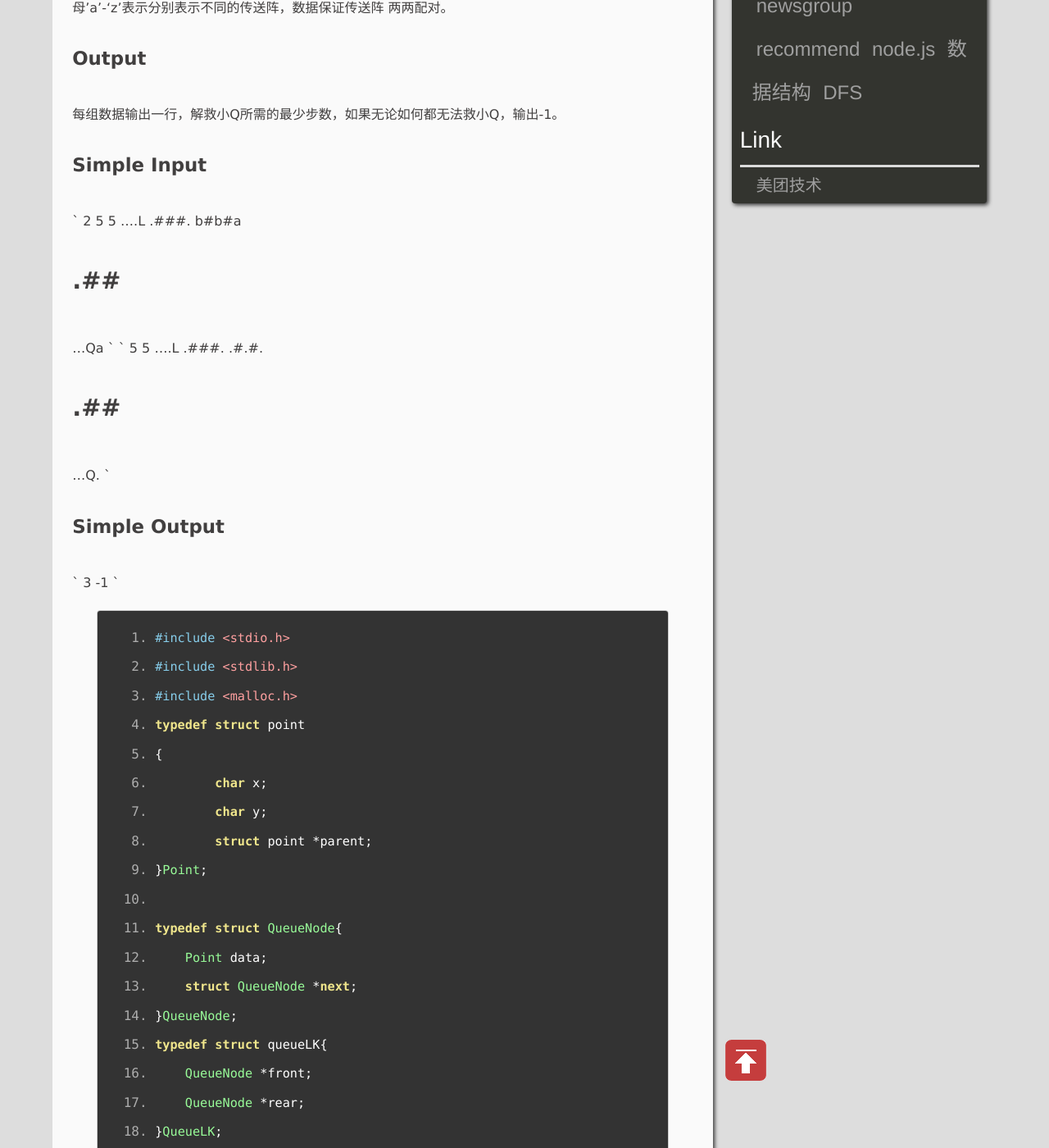
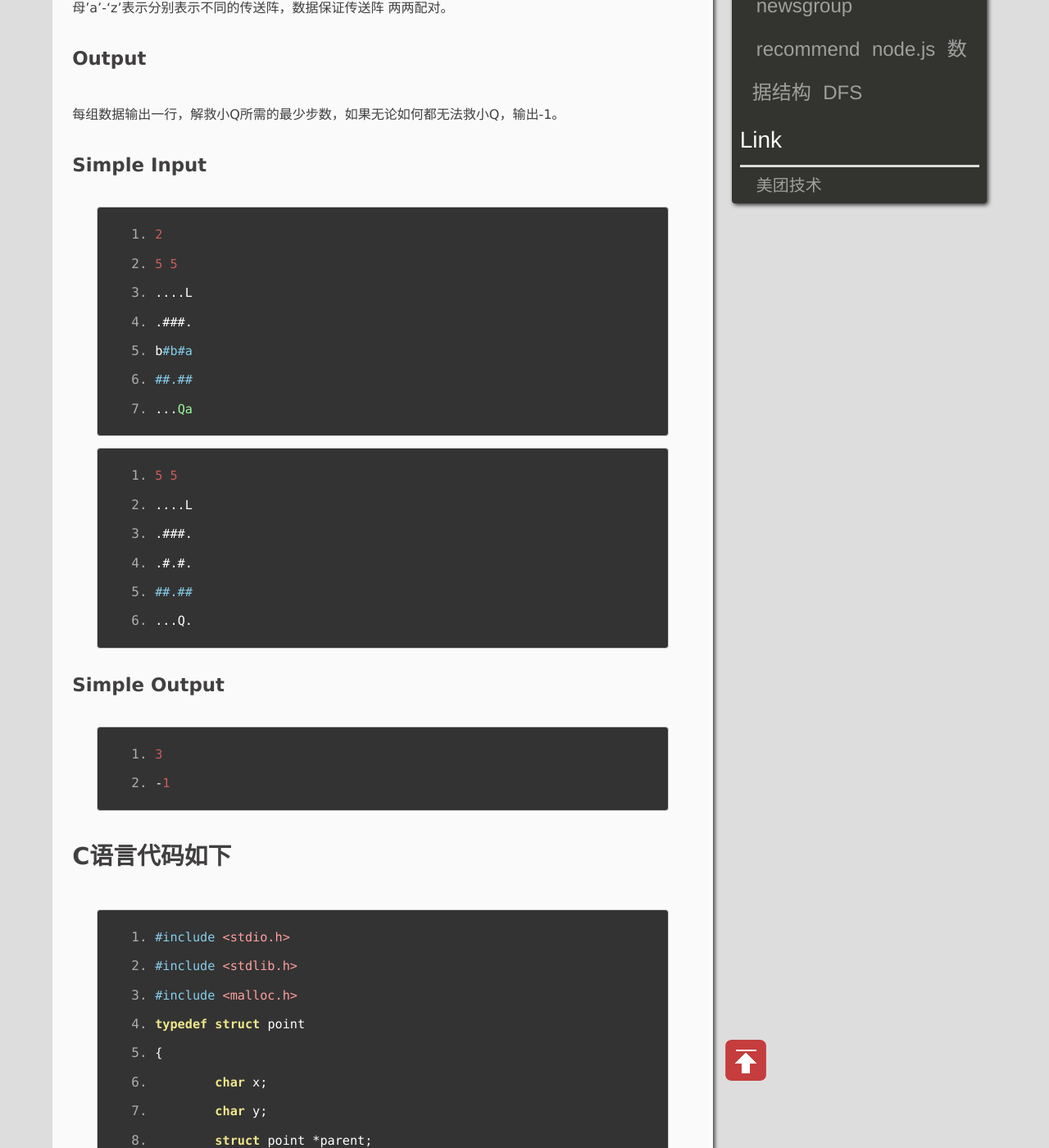
Before and after one commit to dreamboy127/dreamboy.info, a Jekyll site: the page built from _posts/2014-05-19-rescueQ.md, in a window 1280 px wide and 1400 px high, scrolled down 697 px. Shown: the whole window at 82% size. Built offline with Jekyll 4.4.1, drawn with Linux system fonts in a browser that asks for light colours; Markdown is read by kramdown in place of the engine named in the settings; comment, search, counter and statistics services are not loaded.

Commit message:
rescue Q

````diff
--- a/_posts/2014-05-19-rescueQ.md
+++ b/_posts/2014-05-19-rescueQ.md
@@ -23,7 +23,7 @@ description: 深度优先搜索，迷宫问题，陷阱，传送门
 ###Output
 每组数据输出一行，解救小Q所需的最少步数，如果无论如何都无法救小Q，输出-1。
 ###Simple Input
-`
+```
 2
 5 5
 ....L
@@ -31,21 +31,22 @@ description: 深度优先搜索，迷宫问题，陷阱，传送门
 b#b#a
 ##.##
 ...Qa
-`
-`
+```
+```
 5 5
 ....L
 .###.
 .#.#.
 ##.##
 ...Q.
-`
+```
 
 ###Simple Output
-`
+```
 3
 -1
-`
+```
+##C语言代码如下
 ```c
 #include <stdio.h>
 #include <stdlib.h>
````
